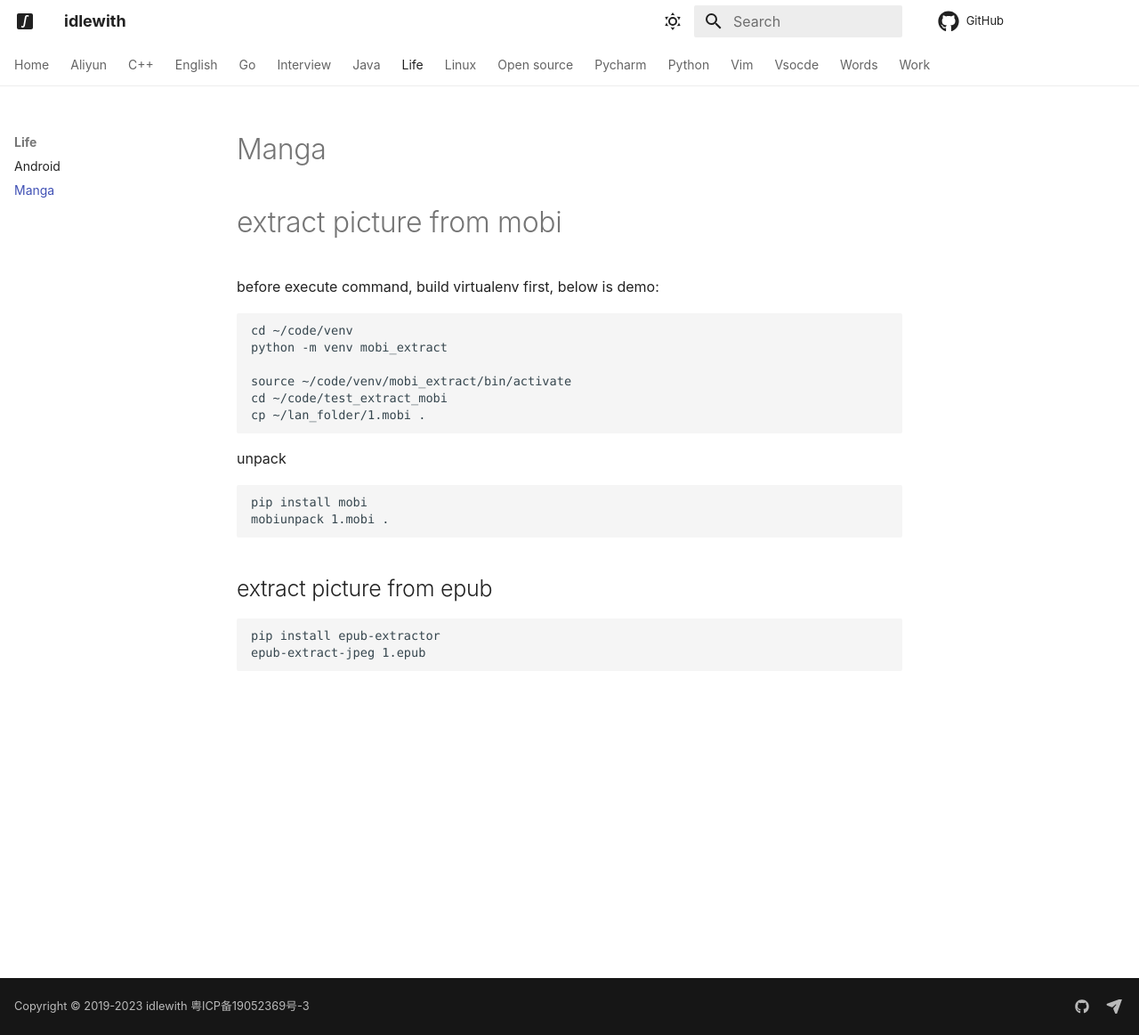
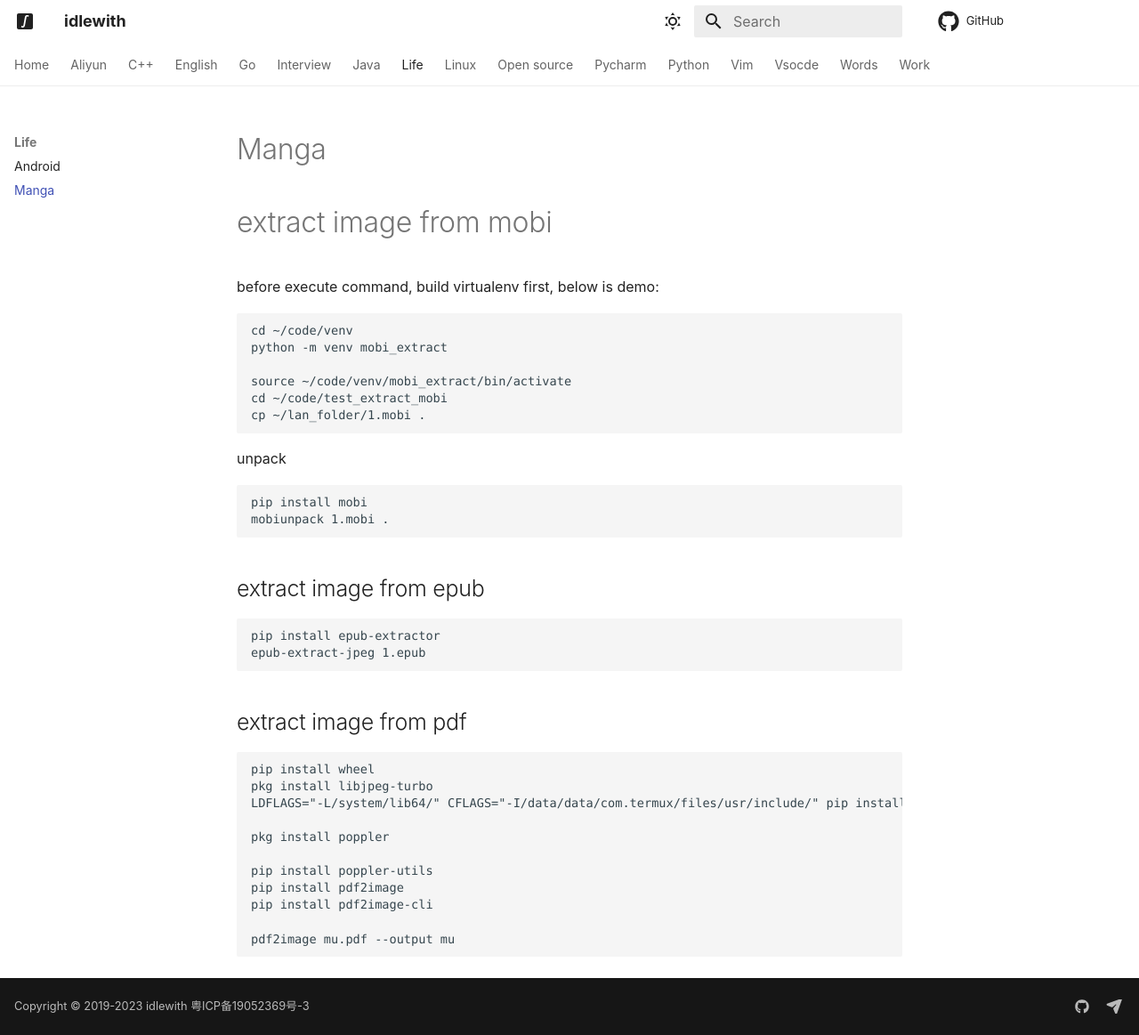
Before and after one commit to idlewith/blog, an MkDocs documentation site: the page built from docs/life/manga.md, in a window 1280 px wide and 1163 px high. Shown: the whole window at 89% size. Built offline with MkDocs 1.6.1 and Material for MkDocs 9.7.7, drawn with Linux system fonts in a browser that asks for light colours; comment, search, counter and statistics services are not loaded.

Commit message:
extract image from pdf

````diff
--- a/docs/life/manga.md
+++ b/docs/life/manga.md
@@ -1,6 +1,6 @@
 # Manga
 
-# extract picture from mobi
+# extract image from mobi
 
 before execute command, build virtualenv first, below is demo:
 
@@ -20,9 +20,26 @@ pip install mobi
 mobiunpack 1.mobi .
 ```
 
-## extract picture from epub
+## extract image from epub
 
 ```
 pip install epub-extractor
 epub-extract-jpeg 1.epub
 ```
+
+## extract image from pdf
+
+
+```
+pip install wheel
+pkg install libjpeg-turbo
+LDFLAGS="-L/system/lib64/" CFLAGS="-I/data/data/com.termux/files/usr/include/" pip install Pillow
+
+pkg install poppler
+
+pip install poppler-utils
+pip install pdf2image
+pip install pdf2image-cli
+
+pdf2image mu.pdf --output mu
+```
````
